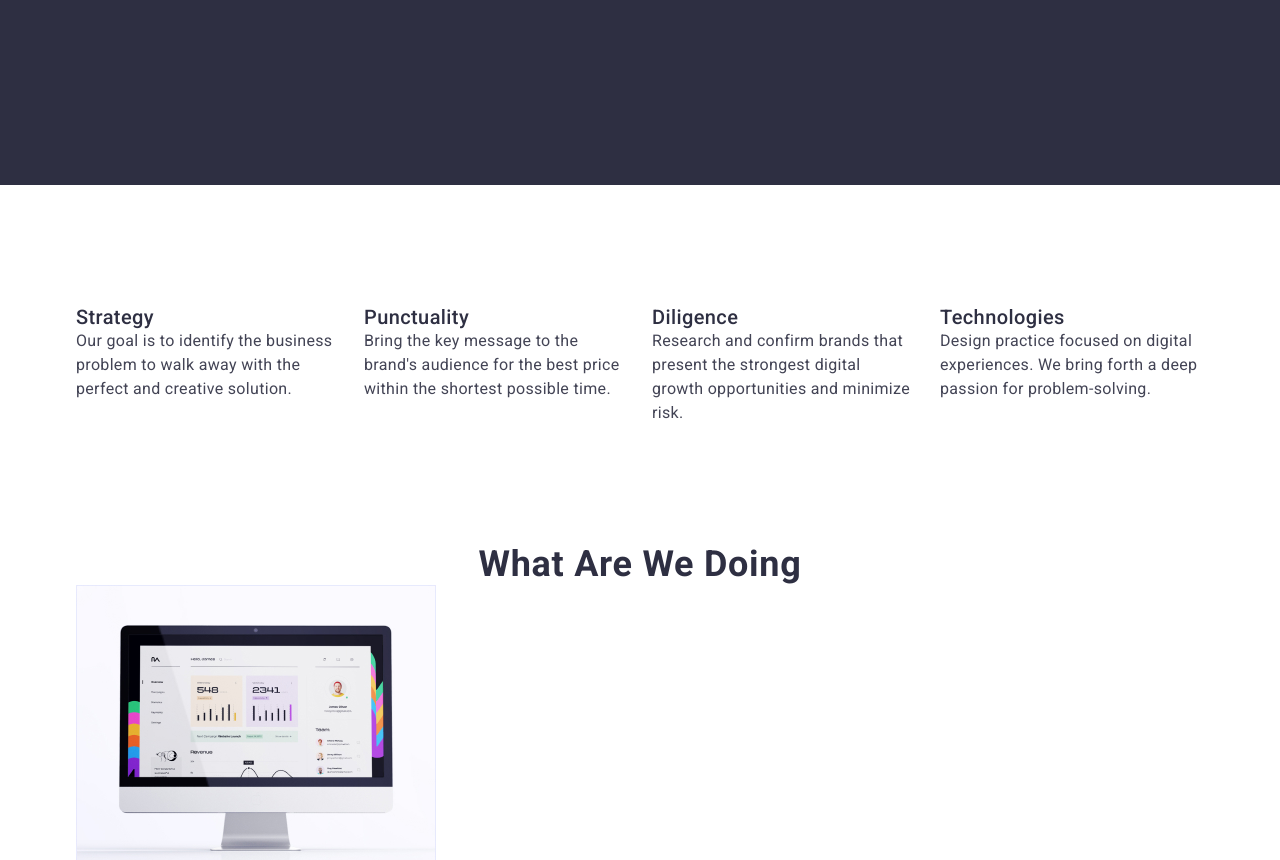
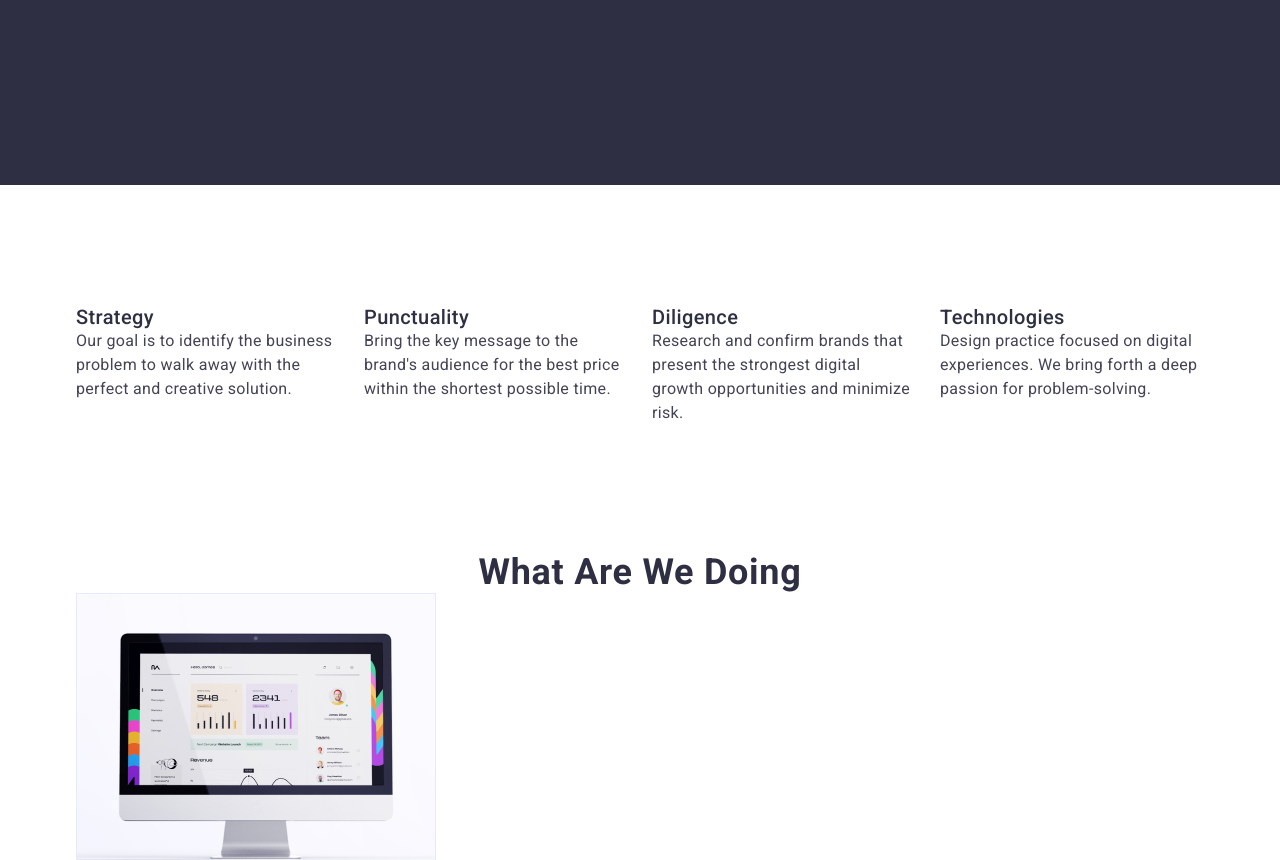
Before and after one commit to Borys-Grinberg/goit-markup-hw-03, a plain HTML site: page index.html in a window 1280 px wide. Shown: the part 440-1300 px from the top of the page. Drawn offline with Linux system fonts and the light colour scheme.

Commit message:
Update styles.css

```diff
--- a/css/styles.css
+++ b/css/styles.css
@@ -177,6 +177,7 @@ font-style: normal;
 .p-of-second-section {
     line-height: 1.5;
     letter-spacing: 0.02em;
+    margin-bottom: 8px;
 
 }
 
@@ -308,5 +309,6 @@ font-style: normal;
 }
 
 .section-benefits {
-    padding: 120px 0;
+    padding-top: 120px;
+    padding-bottom: 120px;
 }
```
